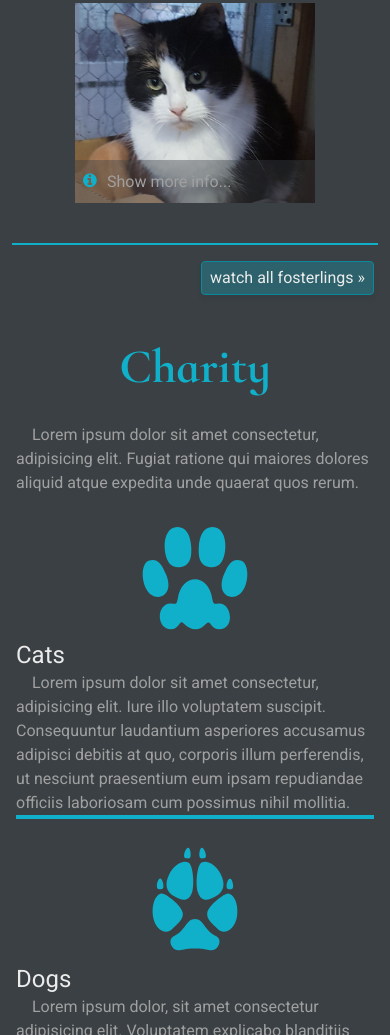
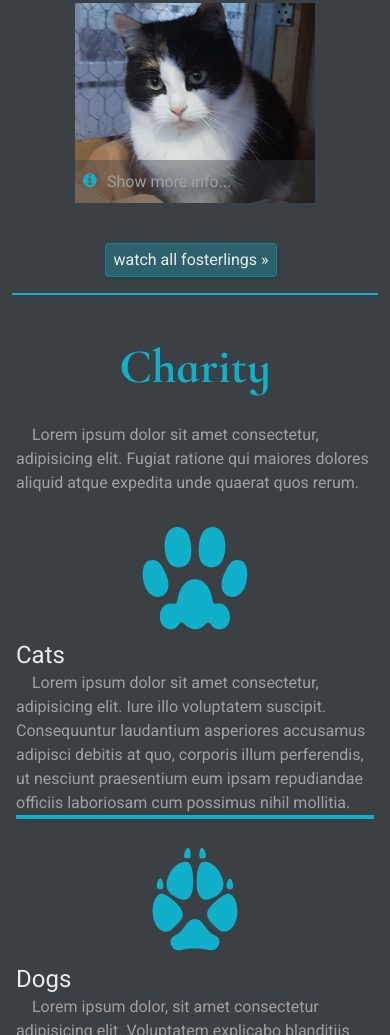
Before and after one commit to Skidan/padekman, a plain HTML site: page src/pug/index.pug in a window 390 px wide. Shown: the part 2500-3535 px from the top of the page. Drawn offline with nearby package versions, Linux system fonts and the light colour scheme; files that its build step writes are made by us from their sources; files whose address does not match are found by name.

Commit message:
adjusting elements arrangement for mobile

```diff
--- a/src/pug/last-found.pug
+++ b/src/pug/last-found.pug
@@ -24,5 +24,6 @@ section#last-found.bg-dark
 					span.found-date 2018-05-13
 					span.found-place 3 rajonas, prie kurwa motorizowana
 	.container.subactions
+		//- hr.long
+		a(href="#").btn.btn-primary watch all fosterlings &raquo;
 		hr.long
-		a(href="#").btn.btn-primary watch all fosterlings &raquo;
--- a/src/scss/modifiers.scss
+++ b/src/scss/modifiers.scss
@@ -250,10 +250,20 @@ img.avatar {
 }
 
 .subactions {
-  align: right;
-  text-align: right;
   padding: 0 $basic / 2 $basic $basic / 2;
+  align: center;
+  text-align: center;
   & .btn-primary {
     color: $color-bg;
   }
+  & hr.long {
+    display: block;
+  }
+  @media screen and (min-width: 589px) {
+    align: right;
+    text-align: right;
+    & hr.long {
+      display: none;
+    }
+  }
 }
```
Also changed, not shown: css/styles.css, index.html.
